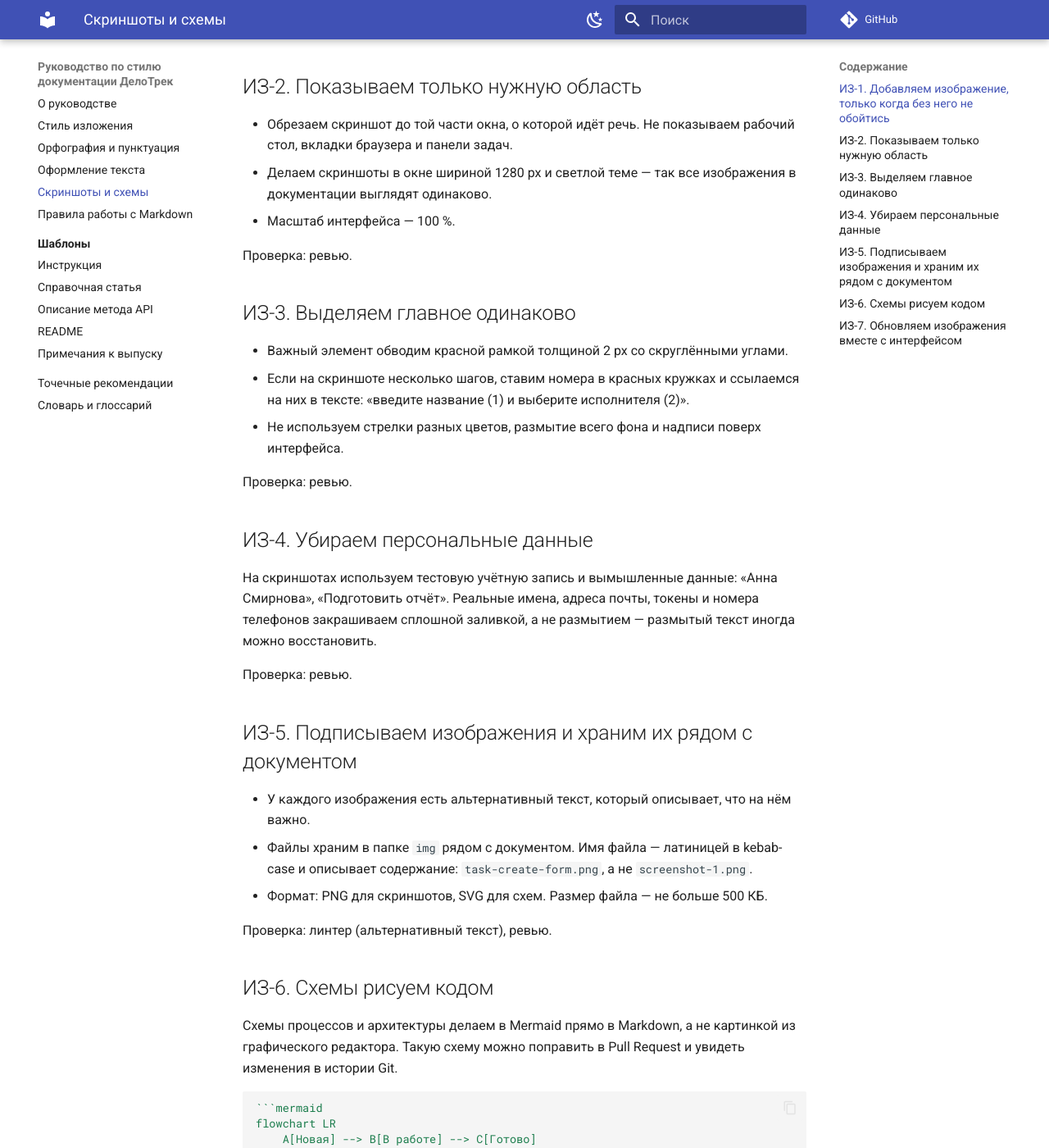
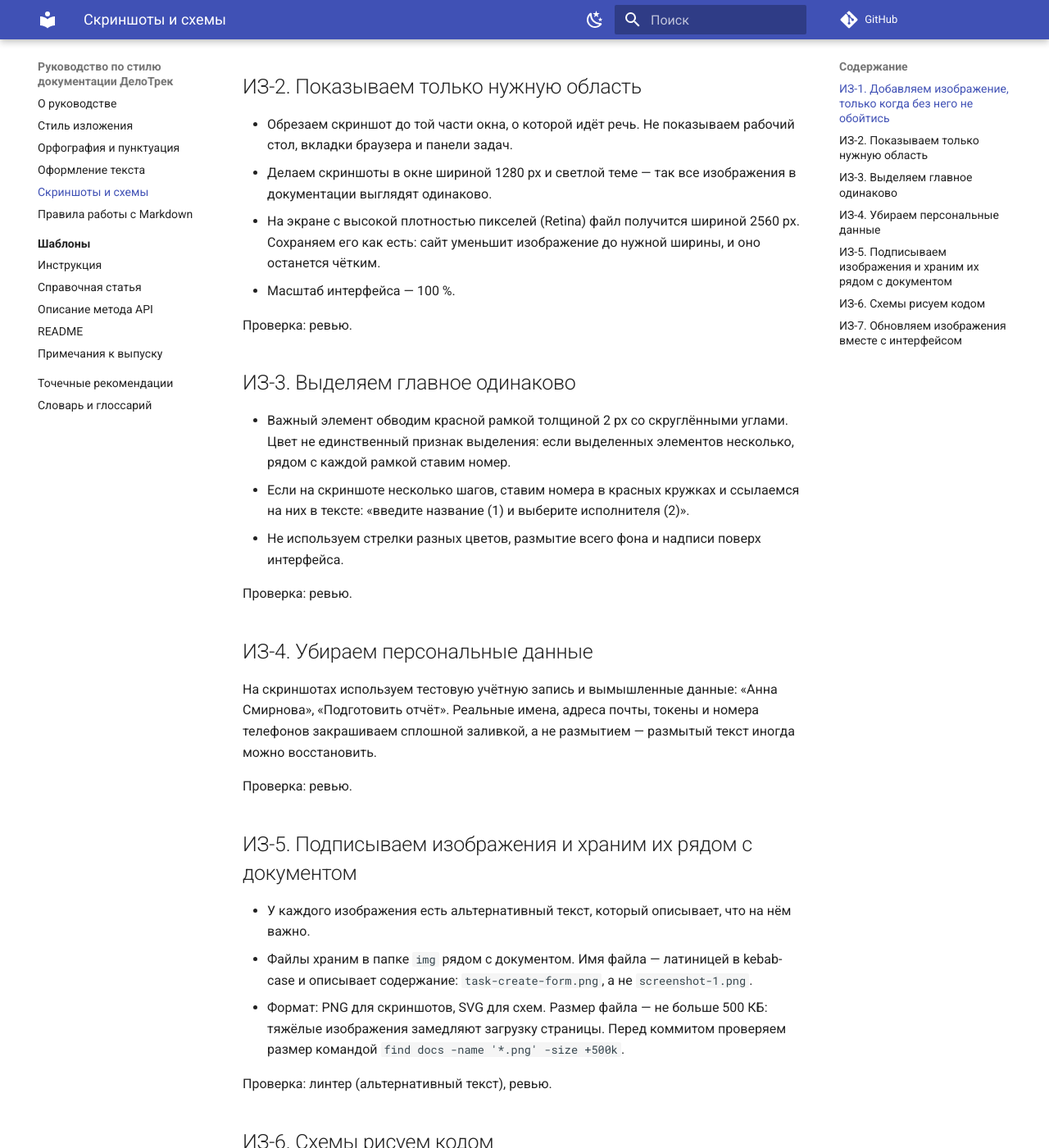
Before and after one commit to Brockengespent/style-guide-project, an MkDocs documentation site: the page built from docs/images.md, in a window 1280 px wide and 1400 px high, scrolled down 622 px. Shown: the whole window at 82% size. Built offline with MkDocs 1.6.1 and Material for MkDocs 9.7.7, drawn with Linux system fonts in a browser that asks for light colours; comment, search, counter and statistics services are not loaded.

Commit message:
docs(formatting): уточнить правила по замечаниям ревью

```diff
--- a/docs/images.md
+++ b/docs/images.md
@@ -21,13 +21,14 @@
 
 - Обрезаем скриншот до той части окна, о которой идёт речь. Не показываем рабочий стол, вкладки браузера и панели задач.
 - Делаем скриншоты в окне шириной 1280 px и светлой теме — так все изображения в документации выглядят одинаково.
+- На экране с высокой плотностью пикселей (Retina) файл получится шириной 2560 px. Сохраняем его как есть: сайт уменьшит изображение до нужной ширины, и оно останется чётким.
 - Масштаб интерфейса — 100 %.
 
 Проверка: ревью.
 
 ## ИЗ-3. Выделяем главное одинаково {#iz-3}
 
-- Важный элемент обводим красной рамкой толщиной 2 px со скруглёнными углами.
+- Важный элемент обводим красной рамкой толщиной 2 px со скруглёнными углами. Цвет не единственный признак выделения: если выделенных элементов несколько, рядом с каждой рамкой ставим номер.
 - Если на скриншоте несколько шагов, ставим номера в красных кружках и ссылаемся на них в тексте: «введите название (1) и выберите исполнителя (2)».
 - Не используем стрелки разных цветов, размытие всего фона и надписи поверх интерфейса.
 
@@ -43,7 +44,7 @@
 
 - У каждого изображения есть альтернативный текст, который описывает, что на нём важно.
 - Файлы храним в папке `img` рядом с документом. Имя файла — латиницей в kebab-case и описывает содержание: `task-create-form.png`, а не `screenshot-1.png`.
-- Формат: PNG для скриншотов, SVG для схем. Размер файла — не больше 500 КБ.
+- Формат: PNG для скриншотов, SVG для схем. Размер файла — не больше 500 КБ: тяжёлые изображения замедляют загрузку страницы. Перед коммитом проверяем размер командой `find docs -name '*.png' -size +500k`.
 
 Проверка: линтер (альтернативный текст), ревью.
 
```
